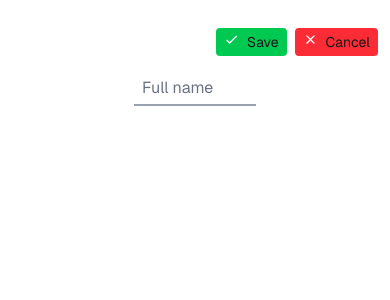
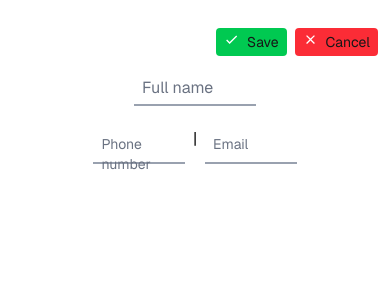
Before and after one commit to Splavacodo/cv-generator, a Next.js app: page / in a window 390 px wide. Both pictures are taken after a click on the button "Edit". Shown: the top 300 px of the page. Built offline with nearby package versions, Linux system fonts and the light colour scheme.

Commit message:
Added phone number and email inputs with the same state structure as the name input and made small modifications to previous component's styling

```diff
--- a/app/components/Header.tsx
+++ b/app/components/Header.tsx
@@ -6,11 +6,20 @@ import Button from "@/app/components/Button";
 
 export default function Header() {
     const [isEditing, setEditing] = useState(false);
+
     const [fullName, setFullName] = useState("");
     const [originalFullName, setOriginalFullName] = useState("");
 
+    const [phoneNumber, setPhoneNumber] = useState("");
+    const [originalPhoneNumber, setOriginalPhoneNumber] = useState("");
+
+    const [email, setEmail] = useState("");
+    const [originalEmail, setOriginalEmail] = useState("");
+
     function handleEditingStateChange() {
         setOriginalFullName(fullName);
+        setOriginalPhoneNumber(phoneNumber);
+        setOriginalEmail(email);
         setEditing(true);
     }
 
@@ -18,8 +27,18 @@ export default function Header() {
         setFullName(event.target.value);
     }
 
+    function handlePhoneNumberChange(event: React.ChangeEvent<HTMLInputElement>) {
+        setPhoneNumber(event.target.value);
+    }
+
+    function handleEmailChange(event: React.ChangeEvent<HTMLInputElement>) {
+        setEmail(event.target.value);
+    }
+
     function handleCancel() {
         setFullName(originalFullName);
+        setPhoneNumber(originalPhoneNumber);
+        setEmail(originalEmail);
         setEditing(false);
     }
 
@@ -28,7 +47,7 @@ export default function Header() {
     }
 
     return (
-        <div className="p-3">
+        <div className="flex flex-col p-3">
             {
                 isEditing ?
                     <ButtonActions>
@@ -57,7 +76,7 @@ export default function Header() {
             <div className="flex justify-center items-center">
                 {
                     isEditing ? (
-                        <div className="relative w-1/3">
+                        <div className="relative w-1/3 mb-2">
                             <input
                                 type="text"
                                 id="full-name"
@@ -80,6 +99,58 @@ export default function Header() {
                     )
                 }
             </div>
+
+            <div className="flex justify-center items-center">
+                {
+                    isEditing ?
+                        <div className="relative w-1/4">
+                                <input
+                                    type="text"
+                                    id="phone-number"
+                                    className="peer w-full border-b-2 border-gray-400 bg-transparent px-2 pb-2 pt-4 text-base outline-none transition-colors focus:border-blue-600"
+                                    placeholder=" "
+                                    onChange={handlePhoneNumberChange}
+                                    value={phoneNumber}
+                                />
+                                <label
+                                    htmlFor="phone-number"
+                                    className="absolute left-2 -top-1 text-sm text-gray-500 transition-all peer-placeholder-shown:top-5 peer-placeholder-shown:text-sm peer-focus:-top-1 peer-focus:text-sm peer-focus:text-blue-600"
+                                >
+                                    Phone number
+                                </label>
+                        </div>
+                    :
+                        <div className="text-sm">
+                            {phoneNumber ? phoneNumber : "808-808-8080"}
+                        </div>
+                }
+
+                <div className="mx-2">|</div>
+
+                {
+                    isEditing ?
+                        <div className="relative w-1/4">
+                                <input
+                                    type="email"
+                                    id="user-email"
+                                    className="peer w-full border-b-2 border-gray-400 bg-transparent px-2 pb-2 pt-4 text-base outline-none transition-colors focus:border-blue-600"
+                                    placeholder=" "
+                                    onChange={handleEmailChange}
+                                    value={email}
+                                />
+                                <label
+                                    htmlFor="user-email"
+                                    className="absolute left-2 -top-1 text-sm text-gray-500 transition-all peer-placeholder-shown:top-5 peer-placeholder-shown:text-sm peer-focus:-top-1 peer-focus:text-sm peer-focus:text-blue-600"
+                                >
+                                    Email
+                                </label>
+                        </div>
+                    :
+                    <div className="text-sm">
+                        {email ? email : "hehe@xd.com"}
+                    </div>
+                }
+            </div>
         </div>
     );
 }
--- a/app/page.tsx
+++ b/app/page.tsx
@@ -4,7 +4,7 @@ import Header from "@/app/components/Header";
 export default function Home() {
   return (
     <div className="flex justify-center font-sans">
-      <main className="flex min-h-screen w-full max-w-4xl flex-col bg-inherit py-4 overflow-auto">
+      <main className="min-h-screen w-full max-w-4xl bg-inherit py-4 overflow-auto">
         <CVPage>
           <Header></Header>
         </CVPage>
```
